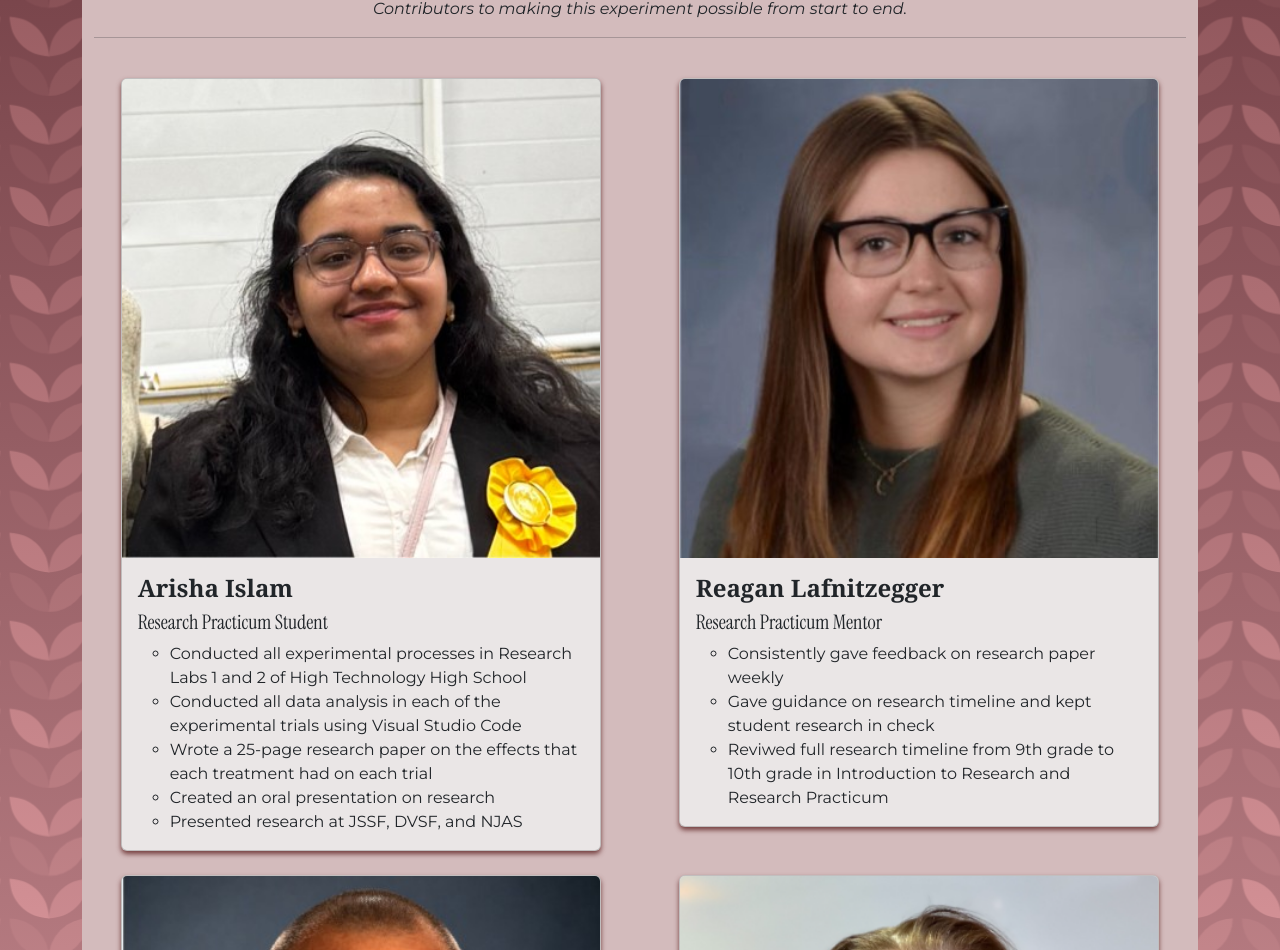
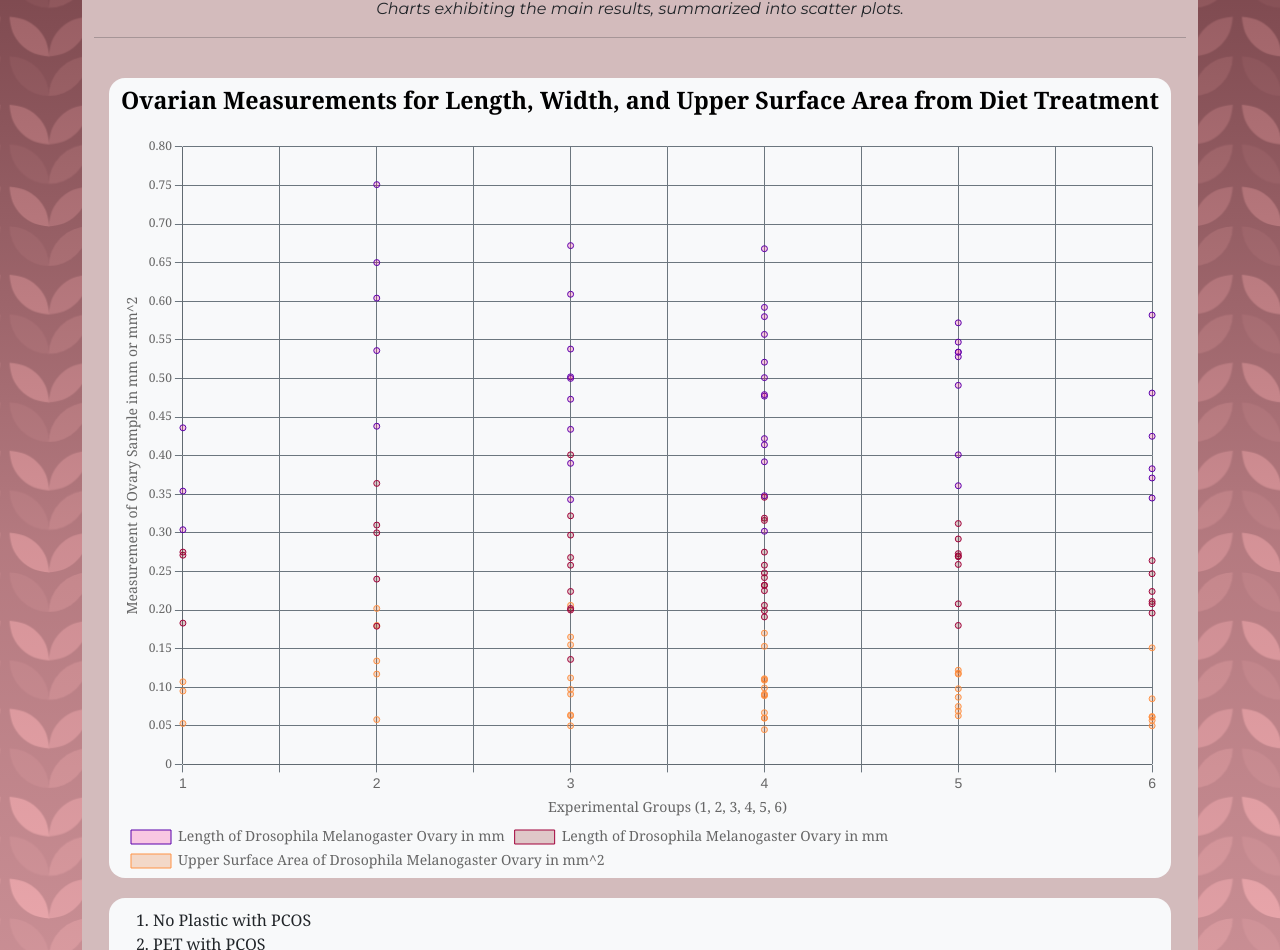
Before and after one commit to arislam-cs28/rp_Islam, a plain HTML site: page results.html in a window 1280 px wide. Shown: the part 160-1110 px from the top of the page. Drawn offline with nearby package versions, Linux system fonts and the light colour scheme; a web font is replaced by a local one.

Commit message:
Added scatter chart and refactored formatting

```diff
--- /dev/null
+++ b/data/research.csv
@@ -0,0 +1,45 @@
+Id,OvaryLength,OvaryWidth,OvaryTopSurfaceArea,TreatmentType
+1,0.304,0.183,0.053,NoP_andT
+1,0.436,0.271,0.095,NoP_andT
+1,0.354,0.275,0.107,NoP_andT
+2,0.751,0.310,0.202,PET_andT
+2,0.650,0.240,0.117,PET_andT
+2,0.604,0.364,0.180,PET_andT
+2,0.536,0.300,0.134,PET_andT
+2,0.438,0.179,0.058,PET_andT
+3,0.609,0.297,0.165,PVC_andT
+3,0.502,0.224,0.097,PVC_andT
+3,0.538,0.258,0.112,PVC_andT
+3,0.343,0.136,0.050,PVC_andT
+3,0.473,0.268,0.091,PVC_andT
+3,0.390,0.202,0.064,PVC_andT
+3,0.434,0.200,0.063,PVC_andT
+3,0.672,0.401,0.206,PVC_andT
+3,0.500,0.322,0.155,PVC_andT
+4,0.392,0.206,0.060,NoP_noT
+4,0.414,0.225,0.067,NoP_noT
+4,0.521,0.232,0.090,NoP_noT
+4,0.348,0.248,0.060,NoP_noT
+4,0.422,0.346,0.111,NoP_noT
+4,0.302,0.199,0.045,NoP_noT
+4,0.477,0.258,0.091,NoP_noT
+4,0.479,0.319,0.110,NoP_noT
+4,0.501,0.232,0.099,NoP_noT
+4,0.557,0.242,0.109,NoP_noT
+4,0.668,0.275,0.170,NoP_noT
+4,0.592,0.191,0.089,NoP_noT
+4,0.580,0.316,0.153,NoP_noT
+5,0.401,0.270,0.069,PET_noT
+5,0.547,0.180,0.075,PET_noT
+5,0.534,0.312,0.117,PET_noT
+5,0.528,0.273,0.098,PET_noT
+5,0.491,0.259,0.087,PET_noT
+5,0.361,0.208,0.063,PET_noT
+5,0.534,0.292,0.118,PET_noT
+5,0.572,0.269,0.122,PET_noT
+6,0.383,0.208,0.062,PVC_noT
+6,0.371,0.196,0.057,PVC_noT
+6,0.425,0.211,0.061,PVC_noT
+6,0.481,0.247,0.085,PVC_noT
+6,0.345,0.224,0.050,PVC_noT
+6,0.582,0.264,0.151,PVC_noT
--- /dev/null
+++ b/js/chart.js
@@ -0,0 +1,171 @@
+// Code for generating a Chart.js line chart
+/* This script file will demonstrate how to create a scatter plot
+Data from:
+Mean from:
+*/
+
+async function getData(){
+    const response = await fetch('../data/research.csv');
+    const data = await response.text();
+    // console.log(data);
+
+    const xGroups = []; // x axis labels
+    const yMeasures = []; // y axis labels
+
+    const yLength = []; // y-axis widths
+    const yWidth = []; // y-axis lengths
+    const yArea = []; // y-axis areas
+
+    // \n - new line chara
+    // split('\n) will separate the table into array of individual rows
+    // slice(start, end) - return a new array starting at index start up to but not including end
+    const table = data.split('\n').slice(1);
+    console.log(table);
+
+    table.forEach(row => {
+        const columns = row.split(','); // split each row into columns using the commas
+        const group = parseFloat(columns[0]); // assign year value
+        xGroups.push(group); // push year value into array xYears
+
+        // done
+
+        const length = parseFloat(columns[1]); // convert global temp value from string to math values
+        yLength.push(length); // add 14 to convert difference to temp value in (deg-C)
+
+        const width = parseFloat(columns[2]); // convert global temp value from string to math values
+        yWidth.push(width);
+
+        const area = parseFloat(columns[3]); // convert global temp value from string to math values
+        yArea.push(area);
+
+        // done
+
+        console.log(group, length, width, area);
+    });
+    return {xGroups, yLength, yWidth, yArea} // use {} to return mult. vals as obj
+}
+
+// done
+
+async function createChart(){
+    const data = await getData(); // wait until getData processes
+    const lineChart = document.getElementById('lineChart');     // Get the html element that will hold the chart
+
+    const myChart = new Chart(lineChart, {  // Construct the chart
+        type: 'scatter',
+        data: {                         //  Define data
+            labels: data.xGroups,        //  x-axis labels
+            datasets: [                 //  Each object describes one dataset of y-values
+                                        //  including display properties.  To add more datasets,
+                                        //  place a comma after the closing curly brace of the last
+                                        //  data set object and add another dataset object.
+                {
+                    label:    `Length of Drosophila Melanogaster Ovary in mm`,     // Dataset label for legend
+                    data:     data.yLength,
+                    fill:     false,           // Fill area under the linechart (true = yes, false = no)
+                    backgroundColor:  'rgba(255, 0, 132, 0.2)',    // Color for data marker
+                    borderColor:      'rgb(91, 0, 171)',      // Color for data marker border
+                    borderWidth:      1   // Data marker border width
+                },
+                {
+                    label:    `Length of Drosophila Melanogaster Ovary in mm`,     // Dataset label for legend
+                    data:     data.yWidth,    // Reference to array of y-values
+                    fill:     '-1',           // Fill area under the linechart (true = yes, false = no)
+                    backgroundColor:  'rgba(124, 0, 0, 0.2)',    // Color for data marker
+                    borderColor:      'rgb(161, 0, 59)',      // Color for data marker border
+                    borderWidth:      1,   // Data marker border width
+                    tension: 0.4 // Smoothness of the line
+                },
+                {
+                    label:    `Upper Surface Area of Drosophila Melanogaster Ovary in mm^2`,     // Dataset label for legend
+                    data:     data.yArea,    // Reference to array of y-values
+                    fill:     false,           // Fill area under the linechart (true = yes, false = no)
+                    backgroundColor:  'rgba(225, 86, 0, 0.2)',    // Color for data marker
+                    borderColor:      'rgb(255, 147, 70)',      // Color for data marker border
+                    borderWidth:      1,   // Data marker border width
+                    tension: 0.4
+                }
+        ]
+        },
+        options: {                        // Define display chart display options
+            responsive: true,             // Re-size based on screen size
+            maintainAspectRatio: false,
+            scales: {                     // Display options for x & y axes
+                x: {                      // x-axis properties
+                    title: {
+                        display: true,
+                        text: 'Experimental Groups (1, 2, 3, 4, 5, 6)',     // x-axis title
+                        font: {                   // font properties
+                            family: 'Georgia, serif',
+                            size: 14
+                        },
+                    },
+                    ticks: {                      // x-axis tick mark properties
+                        callback: function(val, index){
+                            // Control the labeling of the tick marks
+                            return index%2===0 ? this.getLabelForValue(val) : '';
+                        },
+
+
+                    min: 0,                     // starting value
+                    font: {
+                        size: 14
+                    },
+                    },
+                    grid: {                       // x-axis grid properties
+                        color: '#6c767e'
+                    }
+                },
+                y: {                              // y-axis properties
+                    title: {
+                        display: true,
+                        text: 'Measurement of Ovary Sample in mm or mm^2',     // y-axis title
+                        font: {
+                            family: 'Georgia, serif',
+                            size: 14
+                        },
+                    },
+                    ticks: {
+                        min: 0,
+                        maxTicksLimit: 20,        // Actual value can be set dynamically
+                        font: {
+                            family: 'Georgia, serif',
+                            size: 12
+                        }
+                    },
+                    grid: {                       // y-axis gridlines
+                        color: '#6c767e'
+                    }
+                }
+            },
+            plugins: {                  // Display options for title and legend
+                title: {
+                    display: true,
+                    text: 'Ovarian Measurements for Length, Width, and Upper Surface Area from Diet Treatment',
+                    font: {
+                        family: 'Georgia, serif',
+                        size: 24,
+                    },
+                    color: '#black',
+                    padding: {
+                        top: 10,
+                        bottom: 30
+                    }
+                },
+                legend: {
+                    display: true,
+                    align: 'start',
+                    position: 'bottom',
+                    labels: {
+                        font: {
+                            family: 'Georgia, serif',
+                            size: 14
+                        }
+                    }
+                }
+            }
+        }
+    });
+}
+
+createChart();
--- a/results.html
+++ b/results.html
@@ -1,70 +1,45 @@
 <!doctype html>
 <html lang="en">
+
 <head>
     <meta charset="UTF-8" />
     <meta name="viewport" content="width=device-width, initial-scale=1.0" />
     <title>Activity 2.1.5 Class Demo</title>
 
     <!--CSS Links-->
-    <link
-      href="https://cdn.jsdelivr.net/npm/bootstrap@5.3.8/dist/css/bootstrap.min.css"
-      rel="stylesheet"
-      integrity="sha384-sRIl4kxILFvY47J16cr9ZwB07vP4J8+LH7qKQnuqkuIAvNWLzeN8tE5YBujZqJLB"
-      crossorigin="anonymous"
-    />
-    <link
-      rel="stylesheet"
-      href="https://cdn.jsdelivr.net/npm/bootstrap-icons@1.13.1/font/bootstrap-icons.min.css"
-    />
+    <link href="https://cdn.jsdelivr.net/npm/bootstrap@5.3.8/dist/css/bootstrap.min.css" rel="stylesheet"
+        integrity="sha384-sRIl4kxILFvY47J16cr9ZwB07vP4J8+LH7qKQnuqkuIAvNWLzeN8tE5YBujZqJLB" crossorigin="anonymous" />
+    <link rel="stylesheet" href="https://cdn.jsdelivr.net/npm/bootstrap-icons@1.13.1/font/bootstrap-icons.min.css" />
     <link rel="stylesheet" href="styles.css" />
-    <link
-      rel="stylesheet"
-      href="https://fonts.googleapis.com/css?family=Trirong"
-    />
-    <link
-      href="https://fonts.googleapis.com/css2?family=Instrument+Serif:ital@0;1&display=swap"
-      rel="stylesheet"
-    />
-    <link
-      href="https://fonts.googleapis.com/css2?family=Montserrat:ital,wght@0,100..900;1,100..900&display=swap"
-      rel="stylesheet"
-    />
+    <link rel="stylesheet" href="https://fonts.googleapis.com/css?family=Trirong" />
+    <link href="https://fonts.googleapis.com/css2?family=Instrument+Serif:ital@0;1&display=swap" rel="stylesheet" />
+    <link href="https://fonts.googleapis.com/css2?family=Montserrat:ital,wght@0,100..900;1,100..900&display=swap"
+        rel="stylesheet" />
+    <script src="https://cdn.jsdelivr.net/npm/chart.js@4.6.1/dist/chart.umd.min.js"></script>
+    <script src="../js/chart.js" defer></script>
+
 
     <link rel="icon" type="image/x-icon" href="img/ovary.png" />
 
     <!--JavaScript Links-->
-    <script
-      src="https://cdn.jsdelivr.net/npm/bootstrap@5.3.8/dist/js/bootstrap.bundle.min.js"
+    <script src="https://cdn.jsdelivr.net/npm/bootstrap@5.3.8/dist/js/bootstrap.bundle.min.js"
         integrity="sha384-FKyoEForCGlyvwx9Hj09JcYn3nv7wiPVlz7YYwJrWVcXK/BmnVDxM+D2scQbITxI"
-      crossorigin="anonymous"
-    ></script>
+        crossorigin="anonymous"></script>
 </head>
 
 <body class="body">
     <div class="container-lg min-vh-100">
         <header>
             <!--Navigation Bar-->
-        <nav
-          class="navbar navbar-expand-lg nav-background-color"
-          data-bs-theme="dark"
-        >
+            <nav class="navbar navbar-expand-lg nav-background-color" data-bs-theme="dark">
                 <div class="container">
                     <a href="index.html" class="navbar-brand">
                         <!-- Website Brand -->
-              <img
-                src="img/ovary.png"
-                alt="Ovary logo"
-                class="d-inline-block align-text-top w-50"
-              />
+                        <img src="img/ovary.png" alt="Ovary logo" class="d-inline-block align-text-top w-50" />
                     </a>
 
                     <!--Hamburger Menu Button-->
-            <button
-              class="navbar-toggler"
-              type="button"
-              data-bs-toggle="collapse"
-              data-bs-target="#navmenu"
-            >
+                    <button class="navbar-toggler" type="button" data-bs-toggle="collapse" data-bs-target="#navmenu">
                         <span class="navbar-toggler-icon"></span>
                     </button>
 
@@ -74,25 +49,13 @@
                         <ul class="navbar-nav ms-auto">
                             <!--ms-auto provides automatic margin spacing-->
                             <li class="nav-itm">
-                  <a
-                    href="authors.html"
-                    class="nav-link hover-underline-animation"
-                    >Authors</a
-                  >
+                                <a href="authors.html" class="nav-link hover-underline-animation">Authors</a>
                             </li>
                             <li class="nav-itm">
-                  <a
-                    href="procedure.html"
-                    class="nav-link hover-underline-animation"
-                    >Procedure</a
-                  >
+                                <a href="procedure.html" class="nav-link hover-underline-animation">Procedure</a>
                             </li>
                             <li class="nav-itm">
-                  <a
-                    href="results.html"
-                    class="nav-link hover-underline-animation"
-                    >Results</a
-                  >
+                                <a href="results.html" class="nav-link hover-underline-animation">Results</a>
                             </li>
                         </ul>
                     </div>
@@ -105,163 +68,38 @@
             <div class="container">
                 <br />
                 <!--Line break-->
-          <h1 class="text-center about-team">Authors and Acknowledgements</h1>
+                <h1 class="text-center about-team">Results</h1>
                 <p class="text-center">
-            <em
-              >Contributors to making this experiment possible from start to
-              end.</em
-            >
+                    <em>Charts exhibiting the main results, summarized into scatter plots.</em>
                 </p>
                 <hr />
                 <br />
                 <!--Horizontal and vertical line break-->
 
                 <!--Cards organized in a 2x2 table format-->
-          <div class="row row-cols-1 row-cols-md-2 g-4">
-            <div class="col">
-              <div class="card about">
-                <img
-                  src="img/arisha.jpg"
-                  alt="Arisha Islam"
-                  class="card-img-top"
-                />
-                <div class="card-body">
-                  <h4 class="card-title card-headings">Arisha Islam</h4>
-                  <h5 class="name">Research Practicum Student</h5>
-                  <ul class="card-text new-font">
-                    <li>
-                      Conducted all experimental processes in Research Labs 1
-                      and 2 of High Technology High School
-                    </li>
-                    <li>
-                      Conducted all data analysis in each of the experimental
-                      trials using Visual Studio Code
-                    </li>
-                    <li>
-                      Wrote a 25-page research paper on the effects that each
-                      treatment had on each trial
-                    </li>
-                    <li>Created an oral presentation on research</li>
-                    <li>Presented research at JSSF, DVSF, and NJAS</li>
-                  </ul>
+                <div class="row row-cols-1">
+
+                    <div class="container-sm">
+                        <section class="chartJS-sample"
+                            style="margin-bottom: 20px; margin-left: 15px; margin-right: 15px;">
+                            <div class="container d-flex overflow-hidden bg-light rounded-4 position-relative"
+                                style="height: 800px;" id="chart-wrap">
+                                <canvas id="lineChart"></canvas>
                             </div>
+                            <div class="container d-flex overflow-hidden bg-light rounded-4 position-relative"
+                                style="margin-top: 20px; margin-bottom: 20px;">
+                                <p class="card-headings">
+                                    <ol style="font-family: Georgia, 'Times New Roman', Times, serif; margin-top: 10px;">
+                                        <li>No Plastic with PCOS</li>
+                                        <li>PET with PCOS</li>
+                                        <li>PVC with PCOS</li>
+                                        <li>No Plastic without PCOS</li>
+                                        <li>PET without PCOS</li>
+                                        <li>PVC without PCOS</li>
+                                    </ol>
+                                </p>
                             </div>
-            </div>
-            <div class="col">
-              <div class="card about">
-                <img
-                  src="img/lafnitz.jpg"
-                  alt="Reagan Lafnitzegger"
-                  class="card-img-top"
-                />
-                <div class="card-body">
-                  <h4 class="card-title card-headings">Reagan Lafnitzegger</h4>
-                  <h5 class="name">Research Practicum Mentor</h5>
-                  <ul class="card-text new-font">
-                    <li>Consistently gave feedback on research paper weekly</li>
-                    <li>
-                      Gave guidance on research timeline and kept student
-                      research in check
-                    </li>
-                    <li>
-                      Reviwed full research timeline from 9th grade to 10th
-                      grade in Introduction to Research and Research Practicum
-                    </li>
-                  </ul>
-                </div>
-              </div>
-            </div>
-            <div class="col">
-              <div class="card about">
-                <img
-                  src="img/queenan.jpg"
-                  alt="Craig Queenan"
-                  class="card-img-top"
-                />
-                <div class="card-body">
-                  <h4 class="card-title card-headings">Craig Queenan</h4>
-                  <h5 class="name">Research Practicum Mentor</h5>
-                  <ul class="card-text new-font">
-                    <li>
-                      Guided student through various research ideas and assisted
-                      on choosing final idea
-                    </li>
-                    <li>
-                      Assisted with defining variables and various parts of the
-                      experiment
-                    </li>
-                    <li>
-                      Gave advice on how to prepare for science fairs and
-                      academic discussion
-                    </li>
-                  </ul>
-                </div>
-              </div>
-            </div>
-            <div class="col">
-              <div class="card about">
-                <img
-                  src="img/ellsworth.png"
-                  alt="Dina Ellsworth"
-                  class="card-img-top"
-                />
-                <div class="card-body">
-                  <h4 class="card-title card-headings">Dina Ellsworth</h4>
-                  <h5 class="name">Research Practicum Mentor</h5>
-                  <ul class="card-text new-font">
-                    <li>
-                      Guided student on organism care and research project
-                      management
-                    </li>
-                    <li>
-                      Provided feedback on research experiment processes and
-                      picking strong workflow
-                    </li>
-                    <li>
-                      Gave advice on how to prepare for science fairs and
-                      academic discussion
-                    </li>
-                  </ul>
-                </div>
-              </div>
-            </div>
-            <div class="col" style="margin-top: 5%">
-              <h2 class="text-center card-headings">
-                Institutions and Organizations
-              </h2>
-              <ul class="new-font">
-                <li>
-                  Monmouth County Vocational School District (MCVSD) Board of
-                  Education and Administration: Dr. Charles Ford and Mr. Sean
-                  Meehan, for permitting the research program to continue year
-                  after year
-                </li>
-                <li>
-                  High Technology High School (HTHS) Faculty and Administration:
-                  Ms. Teresa Hough, for her everlasting support of research
-                </li>
-                <li>
-                  HTHS Parent Faculty Association (PFA) for offering funds to
-                  the research program
-                </li>
-              </ul>
-            </div>
-            <div class="col" style="margin-top: 5%">
-              <h2 class="text-center card-headings">Student Body</h2>
-              <ul class="new-font">
-                <li>
-                  Mr. Lucas Brinster, for helping me with managing the writing
-                  of this paper
-                </li>
-                <li>
-                  Ms. Emily Kim, for training me in fruit fly care, fruit fly
-                  dissection, and miscellaneous research guidance
-                </li>
-                <li>
-                  Mr. Talin Sharma, for answering my questions and assisting
-                  with management of Visual Studio Code for data analysis
-                </li>
-              </ul>
+                        </section>
                     </div>
                 </div>
             </div>
@@ -280,4 +118,5 @@
         </footer>
     </div>
 </body>
+
 </html>
```
Also changed, not shown: research.csv (deleted, +0 -45 lines). Lines whose indentation alone changed are shown as unchanged.
